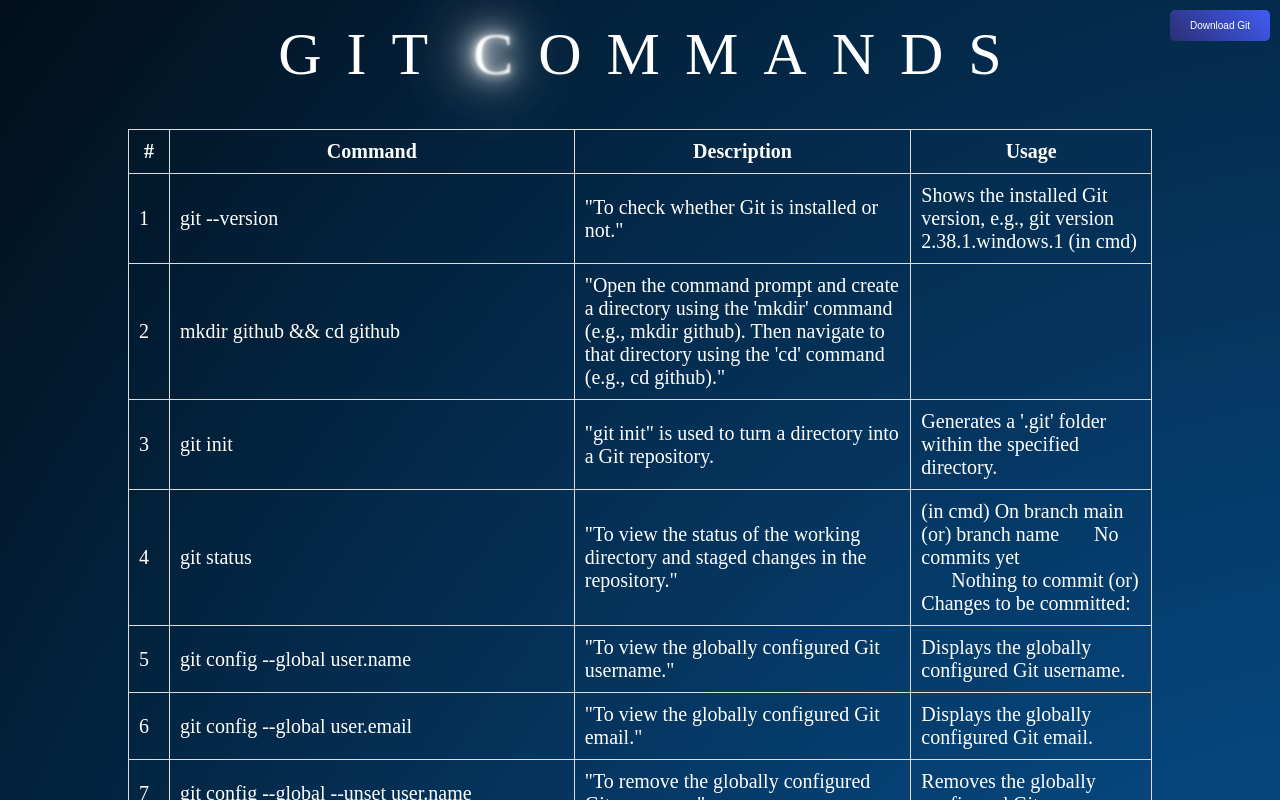
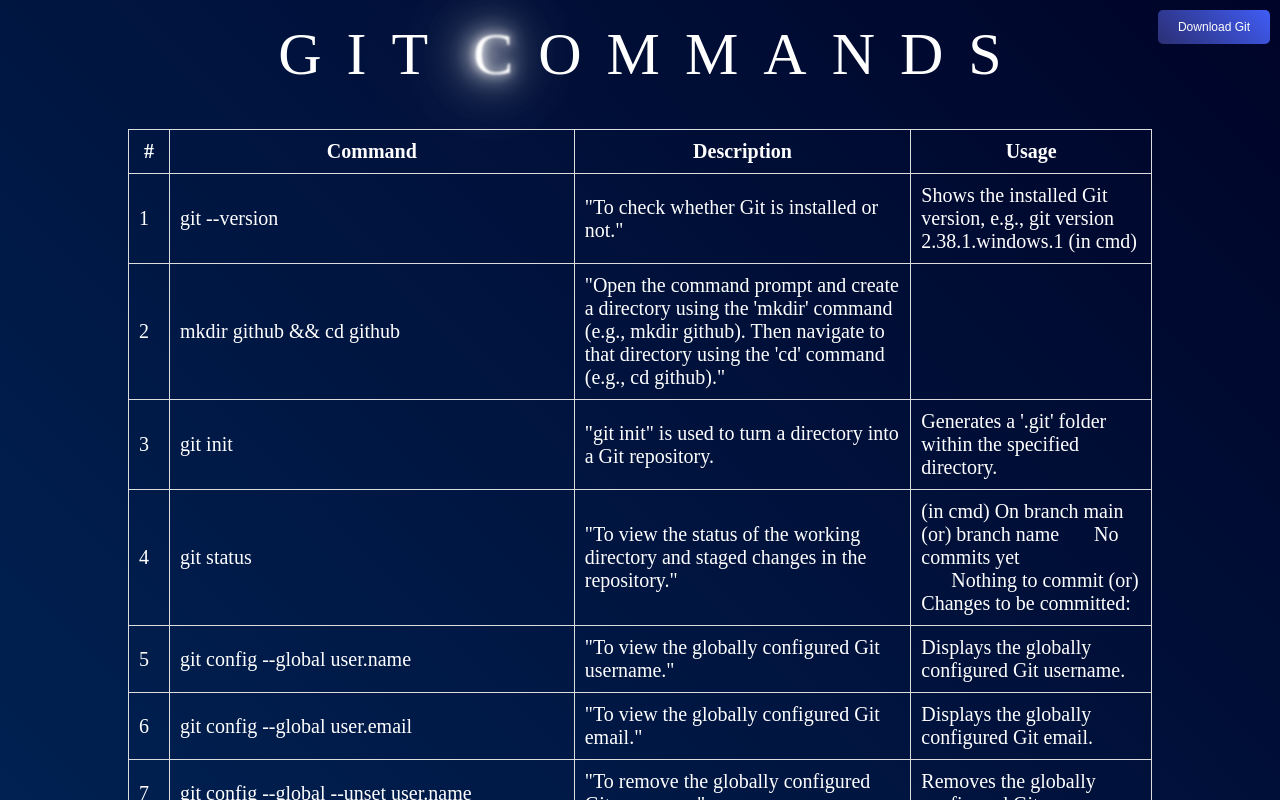
Before and after one commit to Rajas1010/git, a plain HTML site: page index.html in a window 1280 px wide. Shown: the top 800 px of the page. Drawn offline with Linux system fonts and the light colour scheme.

Commit message:
Update styles.css

```diff
--- a/styles.css
+++ b/styles.css
@@ -1,15 +1,14 @@
 body {
 	margin: 0;
-   font-family: "Times New Roman", Times, serif;
-   font-size: 20px;
-   background-image:url('../images/navy2.jpg');
-   background-color:rgba(0, 0, 0, 0.5);
-   position:relative;
+   	font-family: "Times New Roman", Times, serif;
+   	font-size: 20px;
+   	background:linear-gradient( 45deg, #004e92, #000428);
+   	position:relative;
 }
 button{
 	top:0;
 	right:0;
-	font-size: 10px;
+	font-size: 12px;
 	padding: 10px 20px 10px 20px;
 	color: white;
 	background: linear-gradient(45deg, #2b2f73,#405cf5);
```
